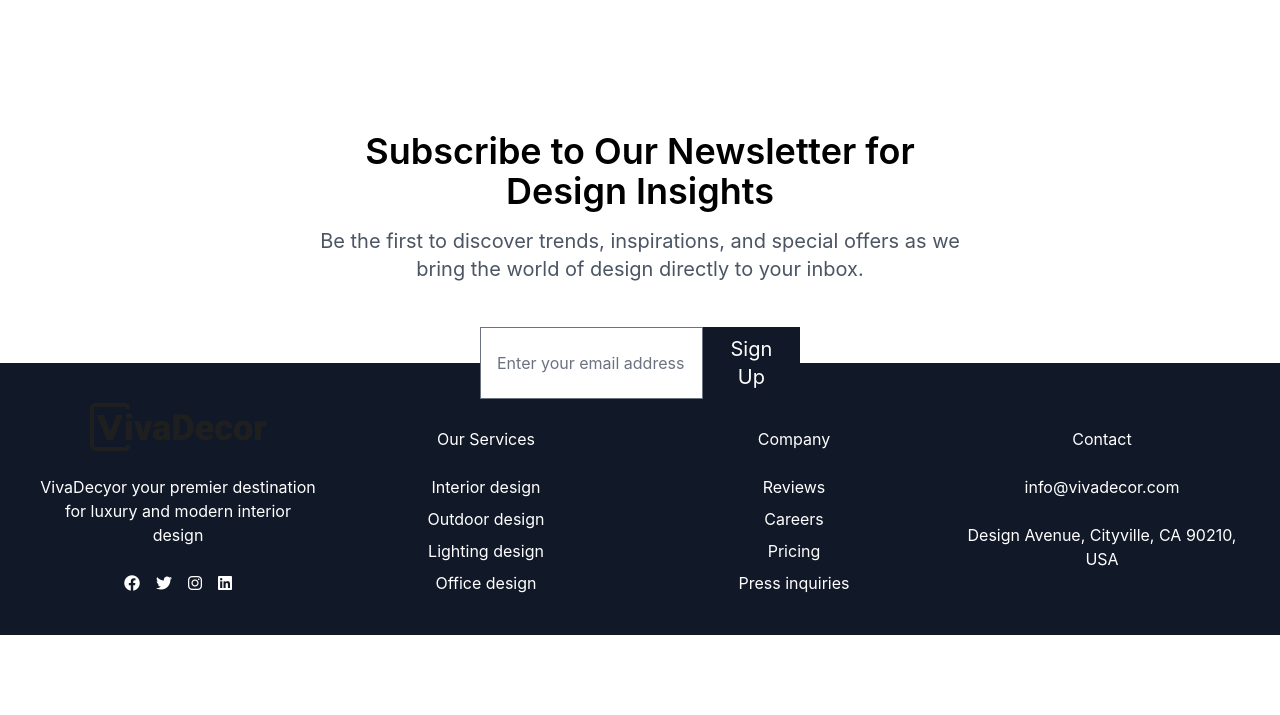
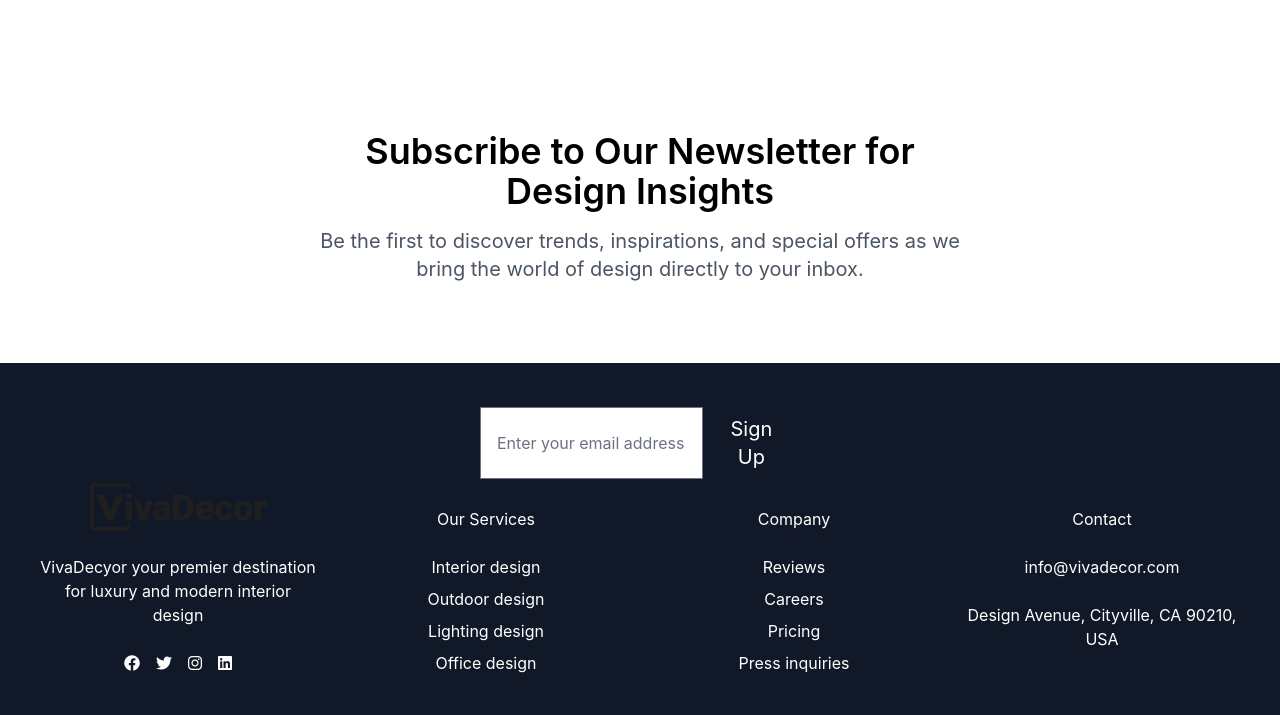
Before and after one commit to youssef-865/landpage, a website: page index.html in a window 1280 px wide. Shown: the part 3942-4657 px from the top of the page. Before the commit the page ends 4577 px from the top, so only its background shows below. Drawn offline with nearby package versions, Linux system fonts and the light colour scheme.

Commit message:
Update index.html

```diff
--- a/index.html
+++ b/index.html
@@ -289,7 +289,7 @@
   <p class="text-gray-600 text-lg md:text-xl mb-8">Be the first to discover trends, inspirations, and special offers as we bring the world of design directly to your inbox.</p>
 </section>
 
-<footer class="mt-20 bg-gray-900"> <!-- Change this class for a darker background -->
+<section class="mt-20 bg-gray-900 pt-20">
   <div class="flex flex-col lg:flex-row justify-between gap-8 bg-gray-900 text-white mx-auto relative p-10 lg:p-40">
 
     <div class="absolute left-1/2 top-0 transform -translate-x-1/2 -translate-y-1/2 flex justify-center bg-white w-full max-w-xs">
@@ -337,7 +337,7 @@
     </div>
 
   </div>
-</footer>
+</sectoin>
 
 
 </body>
```
